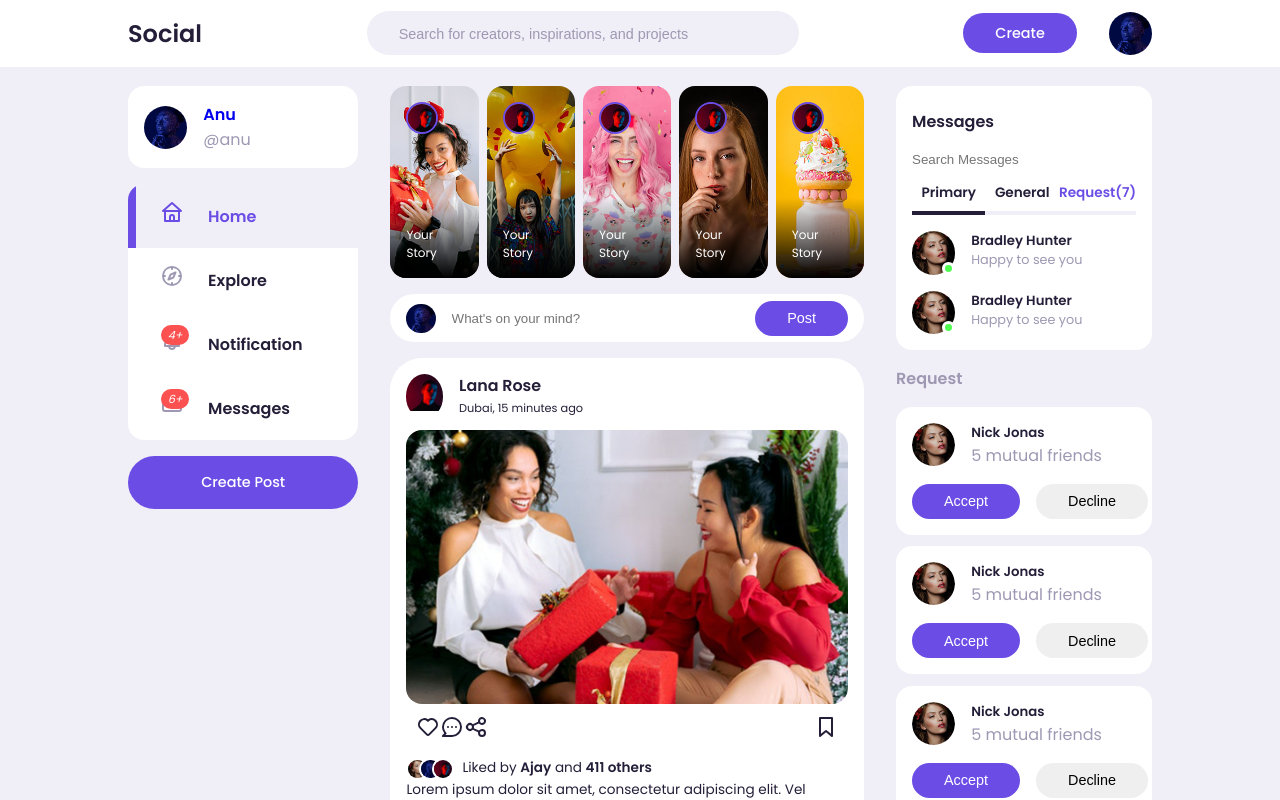
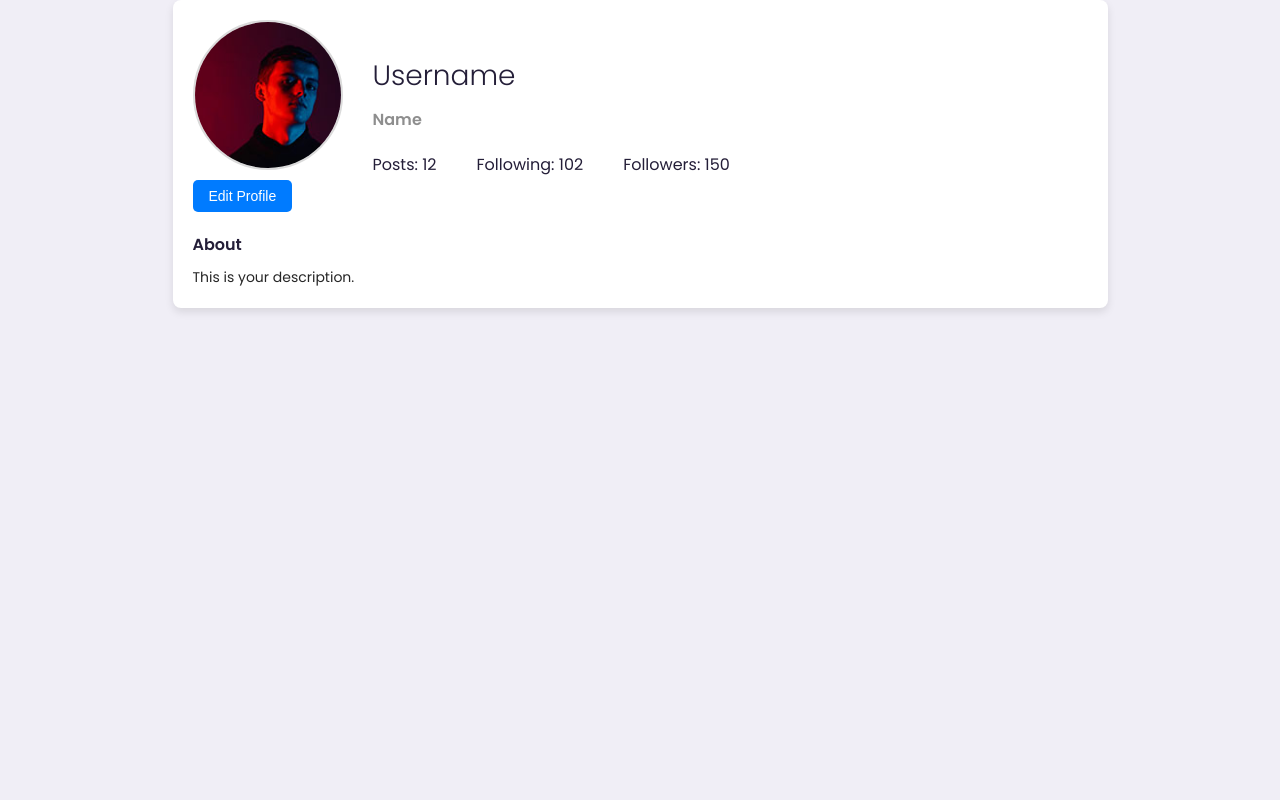
Before and after one commit to 4jay11/social, a React (Create React App) app in the folder frontend/: page /profile in a window 1280 px wide. Shown: the top 800 px of the page. Built offline with nearby package versions, Linux system fonts and the light colour scheme.

Commit message:
profile and post

```diff
--- /dev/null
+++ b/frontend/src/Route.js
@@ -0,0 +1,19 @@
+import React from 'react';
+import { BrowserRouter as Router, Route, Routes } from 'react-router-dom';
+import App from './App';
+import UploadPost from './components/UploadPost';
+import Profile from './components/Profile';
+
+const Routee = () => {
+  return (
+    <Router>
+      <Routes>
+        <Route path="/" element={<App/>} />
+        <Route path="/upload" element={<UploadPost />} />
+        <Route path="/profile" element={<Profile />} />
+      </Routes>
+    </Router>
+  );
+}
+
+export default Routee;
--- a/frontend/src/components/Navbar.js
+++ b/frontend/src/components/Navbar.js
@@ -1,7 +1,15 @@
 import React from 'react';
 import { assets } from './images/assets';
+import { useNavigate } from 'react-router-dom';
+const Navbar = () => {
+  const navigate = useNavigate();
 
-const Navbar = () => {
+  const handleUploadClick = () => {
+    navigate('/upload');
+  };
+  const handleProfileClick = () => {
+    navigate('/profile');
+  };
   return (
     <nav>
       <div className="container">
@@ -12,9 +20,9 @@ const Navbar = () => {
           <input type="search" placeholder="Search for creators, inspirations, and projects" />
         </div>
         <div className="create">
-          <label className="btn btn-primary" htmlFor="create-post">Create</label>
+          <label className="btn btn-primary" onClick={handleUploadClick} htmlFor="create-post">Create</label>
           <div className="profile-photo">
-            <img src={assets.profile7} alt="Profile" />
+            <img onClick={handleProfileClick} src={assets.profile7} alt="Profile" />
           </div>
         </div>
       </div>
--- /dev/null
+++ b/frontend/src/components/Profile.css
@@ -0,0 +1,134 @@
+/* Container */
+.profile-container {
+  max-width: 935px;
+  margin: 0 auto;
+  padding: 20px;
+  background-color: white;
+  border-radius: 8px;
+  box-shadow: 0 4px 8px rgba(0, 0, 0, 0.1); /* Minute shadow for the container */
+}
+
+/* Profile Head Section */
+.profile-head {
+  display: flex;
+  align-items: center;
+  margin-bottom: 20px;
+}
+
+/* Profile Image Container */
+.profile-image-container {
+  position: relative;
+  margin-right: 30px;
+}
+
+.profile-image {
+  width: 150px;
+  height: 150px;
+  border-radius: 50%;
+  object-fit: cover;
+  border: 2px solid #dbdbdb;
+}
+
+/* Profile Info Section */
+.profile-info {
+  flex: 1;
+}
+
+.profile-info h1 {
+  font-size: 28px;
+  font-weight: 300;
+  margin-bottom: 10px;
+}
+
+.profile-info p {
+  font-size: 16px;
+  font-weight: 600;
+  color: #8e8e8e;
+  margin-bottom: 20px;
+}
+
+.profile-stats {
+  display: flex;
+  gap: 40px;
+  margin-top: 10px;
+  font-size: 16px;
+}
+
+.profile-stats span {
+  cursor: pointer;
+}
+
+.profile-stats span:hover {
+  text-decoration: underline;
+}
+
+/* Buttons */
+.file-input {
+  display: none; /* Hide the file input */
+}
+
+.edit-profile-button, .remove-image-button {
+  padding: 8px 16px;
+  font-size: 14px;
+  border: 1px solid #dbdbdb;
+  border-radius: 5px;
+  cursor: pointer;
+  margin-top: 10px;
+  transition: background-color 0.3s, color 0.3s;
+}
+
+.edit-profile-button {
+  background-color: #007bff;
+  color: white;
+  border: none;
+}
+
+.edit-profile-button:hover {
+  background-color: #0056b3;
+}
+
+.remove-image-button {
+  background-color: #ff4d4d;
+  color: white;
+  border: none;
+}
+
+.remove-image-button:hover {
+  background-color: #cc0000;
+}
+
+/* Profile Body Section */
+.profile-body {
+  margin-top: 20px;
+}
+
+.profile-body h2 {
+  font-size: 16px;
+  font-weight: 600;
+  margin-bottom: 10px;
+}
+
+.profile-body p {
+  font-size: 14px;
+  color: #262626;
+}
+
+textarea {
+  width: 100%;
+  height: 80px;
+  font-size: 14px;
+  padding: 10px;
+  border: 1px solid #dbdbdb;
+  border-radius: 5px;
+  resize: none;
+}
+
+/* Styling the edit state */
+.edit-input {
+  width: 100%;
+  padding: 5px;
+  font-size: 16px;
+  border-radius: 5px;
+  border: 1px solid #dbdbdb;
+  margin-bottom: 10px;
+}
--- /dev/null
+++ b/frontend/src/components/Profile.js
@@ -0,0 +1,116 @@
+import React, { useState } from 'react';
+import './Profile.css';
+import { assets } from './images/assets'; // Path to your default image
+
+const Profile = () => {
+  const [profileImage, setProfileImage] = useState(assets.profile8);
+  const [description, setDescription] = useState("This is your description.");
+  const [name, setName] = useState("Name");
+  const [username, setUsername] = useState("Username");
+  const [isEditing, setIsEditing] = useState(false);
+
+
+
+
+  const handleRemoveImage = () => {
+    setProfileImage(assets.profile7);
+  };
+
+  const handleEditToggle = () => {
+    setIsEditing(!isEditing);
+  };
+
+  const handleDescriptionChange = (e) => {
+    setDescription(e.target.value);
+  };
+
+  const handleNameChange = (e) => {
+    setName(e.target.value);
+  };
+
+  const handleUsernameChange = (e) => {
+    setUsername(e.target.value);
+  };
+  const handleImageChange = (event) => {
+    const file = event.target.files[0];
+    if (file) {
+        const reader = new FileReader();
+        reader.onloadend = () => {
+            setProfileImage(reader.result); // set the selected image as profile image
+        };
+        reader.readAsDataURL(file);
+    }
+};
+  return (
+    <div className="profile-container">
+      <div className="profile-head">
+        <div className="profile-image-container">
+          <img src={profileImage} alt="Profile" className="profile-image" />
+          {isEditing && (
+            <>
+              <input
+                type="file"
+                id="imageUpload"
+                accept="image/*"
+                onChange={handleImageChange}
+                className="file-input"
+              />
+              <button onClick={handleRemoveImage} className="remove-image-button">Remove Picture</button>
+            </>
+          )}
+          <button onClick={handleEditToggle} className={`edit-profile-button ${isEditing ? 'editing' : ''}`}>
+            {isEditing ? 'Save Changes' : 'Edit Profile'}
+          </button>
+        </div>
+        <div className="profile-info">
+          {isEditing ? (
+            <>
+              <input
+                type="text"
+                value={username}
+                onChange={handleUsernameChange}
+                className="edit-input"
+              />
+              <input
+                type="text"
+                value={name}
+                onChange={handleNameChange}
+                className="edit-input"
+              />
+              <input
+                    type="file"
+                    accept="image/*"
+                    onChange={handleImageChange}
+                    className="image-upload-input"
+                />
+            </>
+          ) : (
+            <>
+              <h1>{username}</h1>
+              <p>{name}</p>
+            </>
+          )}
+          <div className="profile-stats">
+            <span>Posts: 12</span>
+            <span>Following: 102</span>
+            <span>Followers: 150</span>
+          </div>
+        </div>
+      </div>
+      <div className="profile-body">
+        <h2>About</h2>
+        {isEditing ? (
+          <textarea
+            value={description}
+            onChange={handleDescriptionChange}
+            className="edit-input"
+          />
+        ) : (
+          <p>{description}</p>
+        )}
+      </div>
+    </div>
+  );
+};
+
+export default Profile;
--- /dev/null
+++ b/frontend/src/components/UploadPost.css
@@ -0,0 +1,91 @@
+.upload-form-container {
+    display: flex;
+    justify-content: center;
+    align-items: center;
+    padding: 20px;
+    background-color: #f4f4f4;
+    min-height: 100vh;
+  }
+
+  .upload-form {
+    background: #fff;
+    padding: 20px;
+    border-radius: 10px;
+    box-shadow: 0 2px 10px rgba(0, 0, 0, 0.1);
+    width: 100%;
+    max-width: 500px;
+    display: flex;
+    flex-direction: column;
+    align-items: center;
+  }
+
+  .image-upload {
+    position: relative;
+    width: 100%;
+    padding-bottom: 75%;
+    border: 2px dashed #ccc;
+    border-radius: 10px;
+    cursor: pointer;
+    margin-bottom: 20px;
+    background-color: #fafafa;
+    display: flex;
+    justify-content: center;
+    align-items: center;
+  }
+
+  .image-label {
+    display: flex;
+    justify-content: center;
+    align-items: center;
+    width: 100%;
+    height: 100%;
+    position: absolute;
+    top: 0;
+    left: 0;
+  }
+
+  .image-placeholder {
+    color: #888;
+    font-size: 16px;
+    text-align: center;
+  }
+
+  .image-input {
+    display: none;
+  }
+
+  .image-preview {
+    width: 100%;
+    height: 100%;
+    object-fit: cover;
+    border-radius: 10px;
+  }
+
+  .summary-input-container {
+    width: 100%;
+    margin-bottom: 20px;
+  }
+
+  .summary-input {
+    width: 100%;
+    padding: 10px;
+    border: 1px solid #ccc;
+    border-radius: 5px;
+    min-height: 100px;
+    font-size: 16px;
+    resize: none;
+  }
+
+  .submit-button {
+    background-color: #007bff;
+    color: white;
+    padding: 10px 20px;
+    border: none;
+    border-radius: 5px;
+    cursor: pointer;
+    font-size: 16px;
+  }
+
+  .submit-button:hover {
+    background-color: #0056b3;
+  }
--- /dev/null
+++ b/frontend/src/components/UploadPost.js
@@ -0,0 +1,58 @@
+import React, { useState } from 'react';
+import './UploadPost.css';
+
+const UploadPost = () => {
+  const [image, setImage] = useState(null);
+  const [summary, setSummary] = useState('');
+
+  const handleImageChange = (e) => {
+    setImage(URL.createObjectURL(e.target.files[0]));
+  };
+
+  const handleSummaryChange = (e) => {
+    setSummary(e.target.value);
+  };
+
+  const handleSubmit = (e) => {
+    e.preventDefault();
+    // Handle the form submission logic here
+    console.log('Image:', image);
+    console.log('Summary:', summary);
+  };
+
+  return (
+    <div className="upload-form-container">
+      <form onSubmit={handleSubmit} className="upload-form">
+        <div className="image-upload">
+          <label htmlFor="imageInput" className="image-label">
+            {image ? (
+              <img src={image} alt="Preview" className="image-preview" />
+            ) : (
+              <span className="image-placeholder">Click to Upload Image</span>
+            )}
+          </label>
+          <input
+            type="file"
+            id="imageInput"
+            accept="image/*"
+            onChange={handleImageChange}
+            className="image-input"
+          />
+        </div>
+        <div className="summary-input-container">
+          <textarea
+            placeholder="Write a summary..."
+            value={summary}
+            onChange={handleSummaryChange}
+            className="summary-input"
+          />
+        </div>
+        <button type="submit" className="submit-button">
+          Submit
+        </button>
+      </form>
+    </div>
+  );
+};
+
+export default UploadPost;
--- a/frontend/src/index.js
+++ b/frontend/src/index.js
@@ -1,13 +1,14 @@
 import React from 'react';
 import ReactDOM from 'react-dom/client';
 import './index.css';
-import App from './App';
+
+import Routee from './Route';
 // import reportWebVitals from './reportWebVitals';
 
 const root = ReactDOM.createRoot(document.getElementById('root'));
 root.render(
   <React.StrictMode>
-    <App />
+    <Routee />
   </React.StrictMode>
 );
 
```
